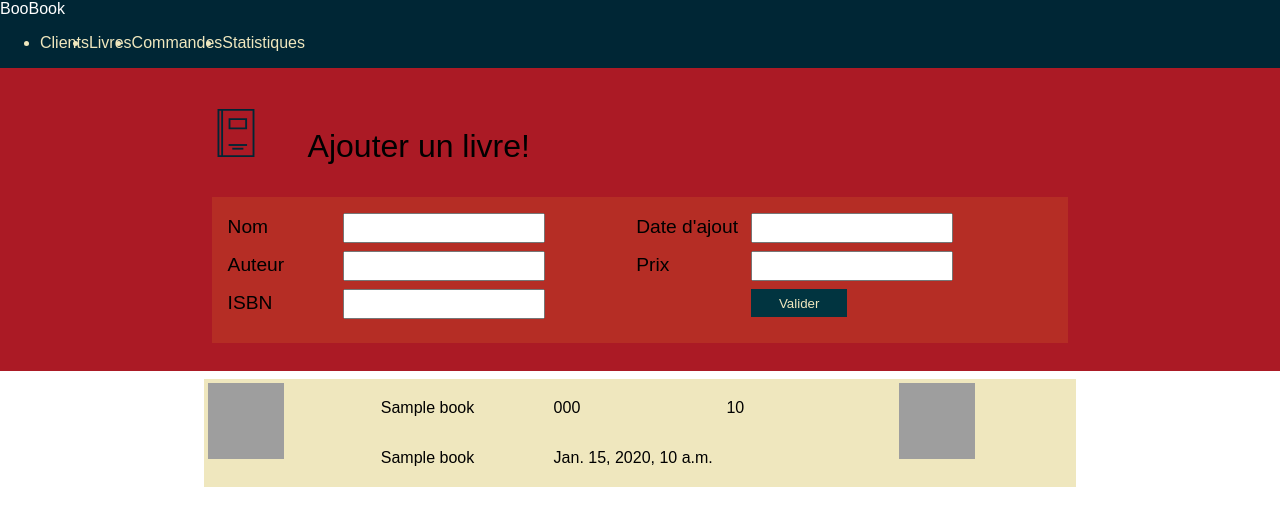
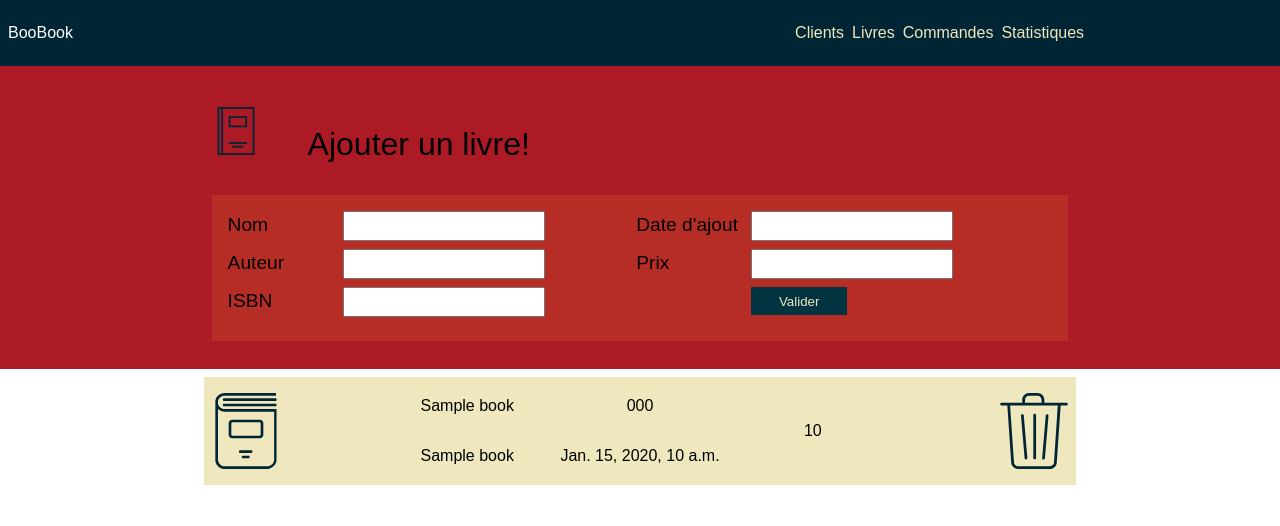
Before and after one commit to KevinPautonnier/mongoProject, a Django app: page /books in a window 1280 px wide. Shown: the top 526 px of the page. Run offline with Django 3.2, Linux system fonts and the light colour scheme; tables that the repository leaves empty hold one stand-in row (values such as "Sample post"); a database or web service that is not in the repository returns one stand-in record (values such as "Sample title"); grey boxes are pictures that could not be loaded.

Commit message:
header style

```diff
--- a/web_interface/static/css/style.css
+++ b/web_interface/static/css/style.css
@@ -2,21 +2,10 @@ body {
     margin: 0px;
     font-family: Arial, sans-serif
 }
-
-.book {
-    display: inline-flex;
-    flex-direction: row;
-    width: 67.5%;
-    background-color: #efe7be;
-    margin: 8px;
-    padding: 4px;
+a{
+    text-decoration: none;
 }
 
-.info {
-    display: inline-flex;
-    flex-direction: column;
-    width: 33%;
-}
 
 .form {
     display: inline-flex;
@@ -92,30 +81,65 @@ form {
     width: 100%;
 }
 
-.info > img {
+
+.book {
+    display: inline-flex;
+    flex-direction: row;
+    width: 67.5%;
+    background-color: #efe7be;
+    margin: 8px;
+    padding: 4px;
+    align-items: center;
+}
+.info>img{
     width: 76px;
     height: 76px;
+    font-size: large;
+}
+.info {
+    display: inline-flex;
+    flex-direction: column;
+    width: 33%;
+    align-items: center;
+}
+.info:last-child{
+    align-items: flex-end;
+}
+.info:first-child{
+    align-items: flex-start;
 }
 
 header {
     background-color: #002635;
     color: #efe7be;
+    display: flex;
+    flex-direction: row;
+    align-items: center;
+    padding: 8px;
+}
+header a:visited{
+    color: #efe7be;
+}
+.menu {
+    width: 80%;
+    max-width: 80%;
+    text-align: right;
 }
 
-.menu {
-}
 
 .menu > ul {
     display: inline-flex;
     flex-direction: row;
 }
-
-.menu > ul > li {
+.menu>ul>li {
+    list-style-type: none;
     text-decoration: none;
 }
 
+
 .menu > ul > li > a {
     color: #efe7be;
+    margin-left: 8px;
 }
 
 #fond {
--- a/web_interface/templates/books.html
+++ b/web_interface/templates/books.html
@@ -17,29 +17,29 @@
             <img src="{% static 'images/Icon1.svg' %}">
             <p>Ajouter un livre!</p>
         </div>
-        <form method="post" action="">
+        <form method="post" action="form/form.py">
             <div class="form">
                 <div class="field">
                     <label>Nom</label>
-                    <input name="name">
+                    <input name="name"  value="{{ name }}">
                 </div>
                 <div class="field">
                     <label>Auteur</label>
-                    <input name="author_name">
+                    <input name="author_name" value="{{ author_name }}">
                 </div>
                 <div class="field">
                     <label>ISBN</label>
-                    <input name="isbn">
+                    <input name="isbn" value="{{ isbn }}">
                 </div>
             </div>
             <div class="form">
                 <div class="field">
                     <label>Date d'ajout</label>
-                    <input name="book_date_added">
+                    <input name="book_date_added" value="{{ book_date_added }}">
                 </div>
                 <div class="field">
                     <label>Prix</label>
-                    <input name="price">
+                    <input name="price" value="{{ price }}">
                 </div>
                 <div class="field">
                     <button type="submit">Valider</button>
@@ -51,9 +51,9 @@
 <div class="books">
     {% for book in books %}
         <div class="book">
-        <div class="info">
-            <img src="{% static  'images/Icon2.svg'%}">
-        </div>
+            <div class="info">
+                <img src="{% static  'images/Icon2.svg' %}">
+            </div>
             <div class="info">
                 <p>
                     {{ book.name }}
@@ -75,9 +75,9 @@
                     {{ book.price }}
                 </p>
             </div>
-        <div class="info">
-            <img src="{% static  'images/Icon3.svg'%}">
-        </div>
+            <div class="info">
+                <img src="{% static  'images/Icon3.svg' %}">
+            </div>
         </div>
     {% endfor %}
 </div>
--- a/web_interface/views.py
+++ b/web_interface/views.py
@@ -7,7 +7,7 @@ import pprint
 
 databaseName = "BooBook"
 
-client = MongoClient('192.168.32.130', 27017)
+client = MongoClient('192.168.182.128', 27017)
 
 db = client[databaseName]
 
```
Also changed, not shown: web_interface/static/images/Icon2.svg (added), web_interface/static/images/Icon3.svg (added), web_interface/templates/form/form.py (added).
